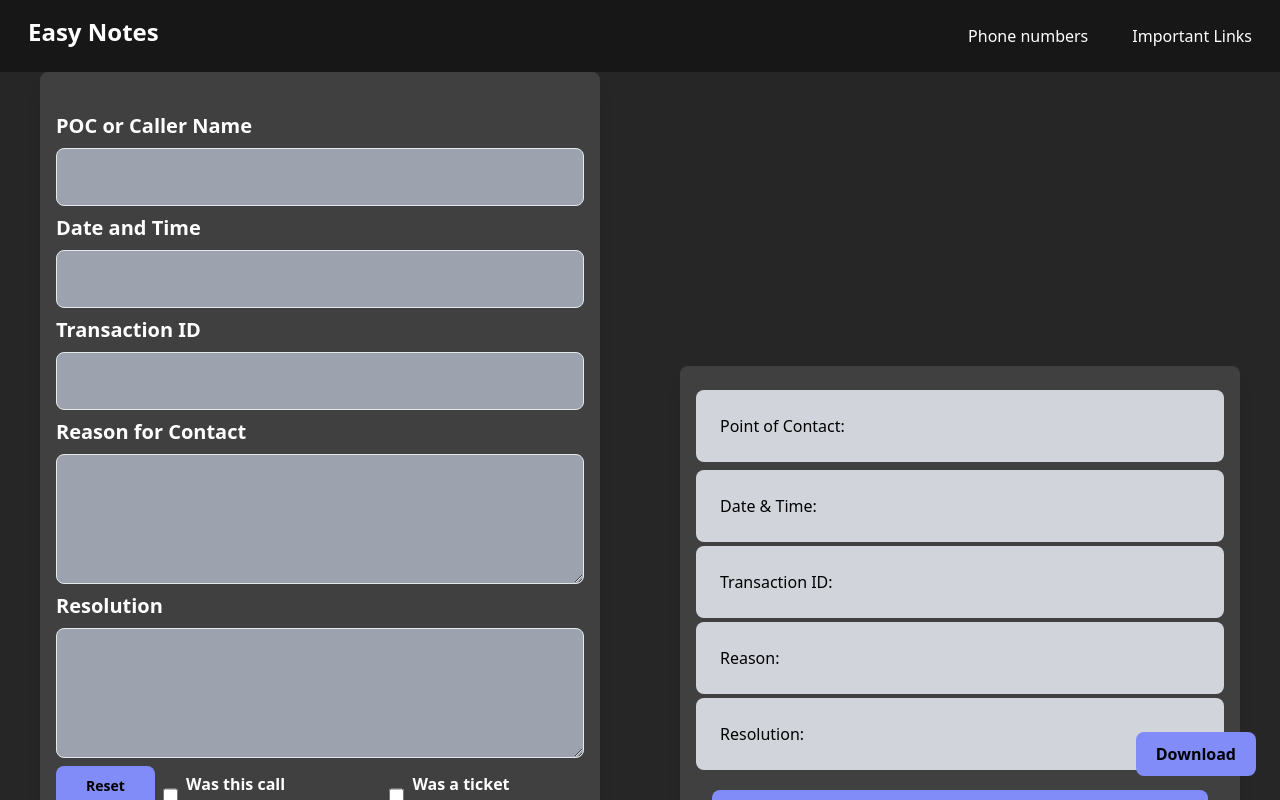
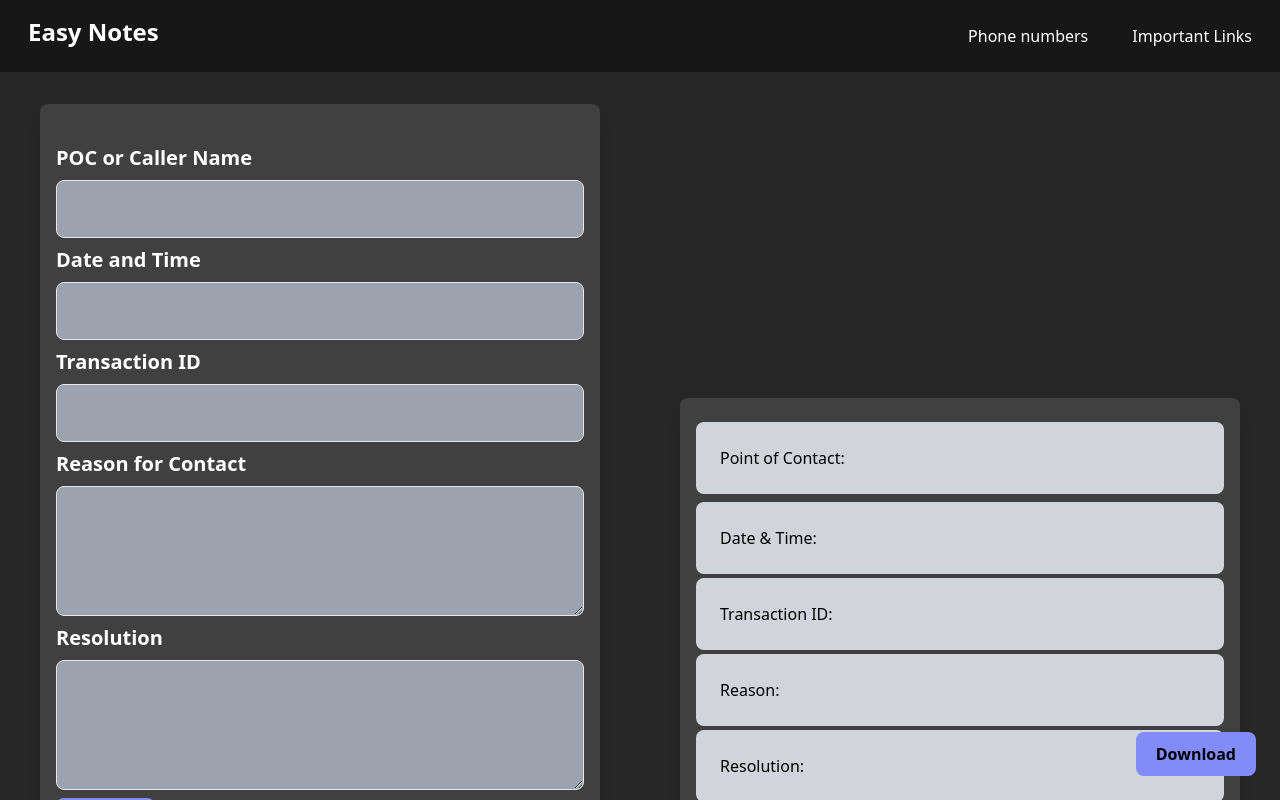
Before and after one commit to moirod64/easy-notes, a React (Create React App) app: page / in a window 1280 px wide. Built offline with nearby package versions, Linux system fonts and the light colour scheme.

Commit message:
More Spacing Fixes

```diff
--- a/src/formActions/formItem.js
+++ b/src/formActions/formItem.js
@@ -9,7 +9,7 @@ const FormItem = ({ value, handleChange, reset, state, toggle }) => {
 
   return (
     <div className="flex w-full h-auto basis-1/2 md:justify-center items-center md:my-0 sm:my-4 my-4">
-      <div className="flex flex-col justify-center container mx-10 p-4 bg-neutral-700 rounded-lg shadow-lg">
+      <div className="flex flex-col justify-center container mx-10 my-8 p-4 bg-neutral-700 rounded-lg shadow-lg">
         {/* FORM */}
         <form className="my-6" onChange={handleChange}>
           <label className="text-xl text-white font-bold" htmlFor="pocName">
--- a/src/formActions/formNotesList.js
+++ b/src/formActions/formNotesList.js
@@ -8,7 +8,7 @@ const NotesList = () => {
   const dispatch = useContext(DispatchContext);
 
   return (
-    <div className="md:flex w-3/4 mb-0 h-60 overflow-x-auto shadow-md rounded-lg hidden">
+    <div className="md:flex w-3/4 mb-0 mt-16 h-60 overflow-x-auto shadow-md rounded-lg hidden">
       <table className="w-full text-sm text-left text-neutral-800 overflow-x-auto ">
         <thead className="text-xs text-white font-bold uppercase bg-indigo-600">
           <tr>
--- a/src/formActions/formView.js
+++ b/src/formActions/formView.js
@@ -36,7 +36,7 @@ const FormView = ({ value, state, toggle }) => {
 
   return (
     <div className="flex w-full h-auto justify-center items-center basis-1/2 md:my-0 sm:my-4 my-4">
-      <div className="flex flex-col justify-center container mx-10 p-4 bg-neutral-700 rounded-lg shadow-lg">
+      <div className="flex flex-col justify-center container mx-10 my-8 p-4 bg-neutral-700 rounded-lg shadow-lg">
         <div id="completedNotes">
           <div className="w-full my-2 p-6 break-all bg-gray-300  rounded-lg">
             Point of Contact: {value.pocName}
```
